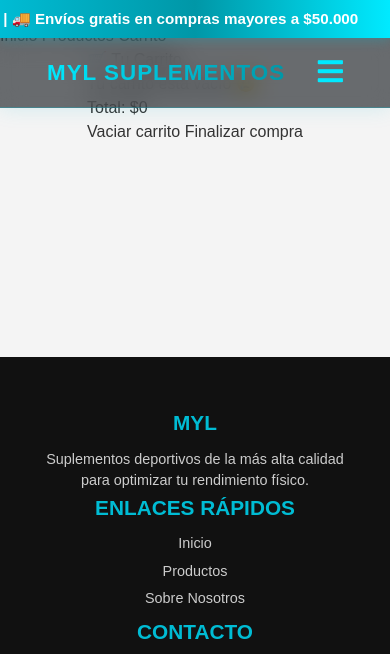
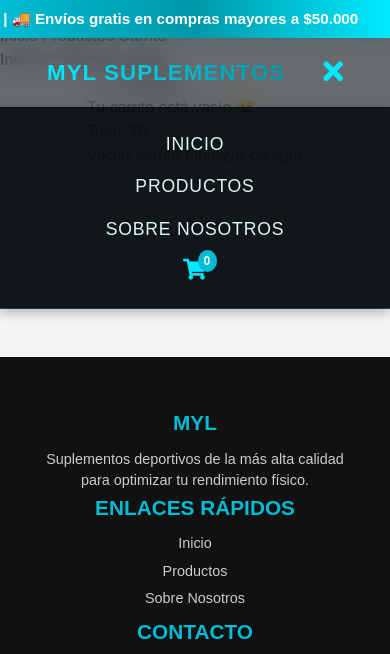
Before and after one commit to MateeGonzaa/MyL-Suplementos-Deportivos, a plain HTML site: page cart.html in a window 390 px wide. Both pictures are taken after a click on the button "Abrir menú". Shown: the top 654 px of the page. Drawn offline with nearby package versions, Linux system fonts and the light colour scheme.

Commit message:
arreglo error carrito y actualizo style

```diff
--- a/cart.html
+++ b/cart.html
@@ -16,6 +16,51 @@
   <link rel="stylesheet" href="https://cdnjs.cloudflare.com/ajax/libs/font-awesome/5.15.4/css/all.min.css">
   <link rel="shortcut icon" href="/images/logo/logo.png" type="image/x-icon">
 </head>
+<script>
+  // Listener de respaldo para hamburguesa (solo en cart.html)
+  (function(){
+    document.addEventListener("DOMContentLoaded", function(){
+      const menuToggle = document.getElementById("menu-toggle");
+      const navbarLinks = document.getElementById("navbar-links");
+
+      if (!menuToggle) {
+        console.warn("No se encontró #menu-toggle en cart.html");
+        return;
+      }
+      if (!navbarLinks) {
+        console.warn("No se encontró #navbar-links en cart.html");
+        return;
+      }
+
+      // Log para verificar (abre consola del navegador: F12)
+      console.log("hamburger backup listener instalado (cart.html)");
+
+      // Si el botón ya tenía eventos, esto no rompe nada:
+      menuToggle.addEventListener("click", function(e){
+        navbarLinks.classList.toggle("active");
+
+        // Cambiar icono (si FontAwesome está cargado)
+        const icon = menuToggle.querySelector("i");
+        if (icon) {
+          icon.classList.toggle("fa-bars");
+          icon.classList.toggle("fa-times");
+        }
+      });
+
+      // Cerrar menú al clicar un link
+      navbarLinks.querySelectorAll(".nav-link").forEach((a) => {
+        a.addEventListener("click", function(){
+          navbarLinks.classList.remove("active");
+          const icon = menuToggle.querySelector("i");
+          if (icon) {
+            icon.classList.remove("fa-times");
+            icon.classList.add("fa-bars");
+          }
+        });
+      });
+    });
+  })();
+</script>
 <body>
 
 <!-- Banner superior dinámico -->
@@ -25,7 +70,7 @@
   </div>
 </div>
 
-<!-- Navbar Profesional -->
+!-- Navbar Profesional -->
 <nav class="navbar">
   <div class="container navbar-content">
     <!-- Logo -->
--- a/css/styles.css
+++ b/css/styles.css
@@ -1262,3 +1262,85 @@ body.home-page .swiper-button-prev:hover {
   background: rgba(0, 188, 212, 0.5);
   transform: scale(1.2);
 }
+
+/* ==== HAMBURGUESA EN CART.HTML ==== */
+@media (max-width: 900px) {
+  .navbar-links {
+    display: none;
+  }
+
+  .navbar-links.active {
+    display: flex;
+  }
+
+  .menu-toggle {
+    display: block;
+  }
+}
+
+/* ===== FIX HAMBURGUESA (específico para cart.html y robusto) ===== */
+.navbar {
+  position: fixed;
+  top: 38px; /* deja el top-banner en su sitio */
+  width: 100%;
+  z-index: 1400 !important; /* asegurar que esté encima */
+}
+
+/* Botón hamburguesa: forzar visibilidad y click */
+.menu-toggle {
+  display: none;        /* se mostrará via @media */
+  background: none;
+  border: none;
+  font-size: 1.8rem;
+  color: #00eaff;
+  cursor: pointer;
+  z-index: 1401 !important;
+  position: relative;
+  pointer-events: auto !important;
+}
+
+/* Asegurar que el icono siempre pueda recibir clicks */
+.menu-toggle i {
+  pointer-events: none; /* icono no bloquea el botón */
+}
+
+/* Menu links (mobile) */
+@media (max-width: 900px) {
+  .menu-toggle {
+    display: block !important;
+  }
+
+  .navbar-links {
+    position: absolute;
+    top: 100%;
+    left: 0;
+    width: 100%;
+    z-index: 1399;
+    background: rgba(10, 15, 20, 0.97);
+    flex-direction: column;
+    align-items: center;
+    gap: 1rem;
+    padding: 1.5rem 0;
+    box-shadow: 0 4px 10px rgba(0,0,0,0.25);
+    max-height: 0;
+    overflow: hidden;
+    transition: max-height 300ms ease, opacity 300ms ease, transform 300ms ease;
+    opacity: 0;
+    transform: translateY(-8px);
+    pointer-events: none;
+  }
+
+  /* cuando está activo */
+  .navbar-links.active {
+    max-height: 700px;           /* suficiente para mostrar los enlaces */
+    opacity: 1;
+    transform: translateY(0);
+    pointer-events: auto;
+  }
+}
+
+/* Asegurar que el banner superior no bloquee clicks (si fuese necesario) */
+.top-banner {
+  z-index: 1200;
+  pointer-events: auto;
+}
```
